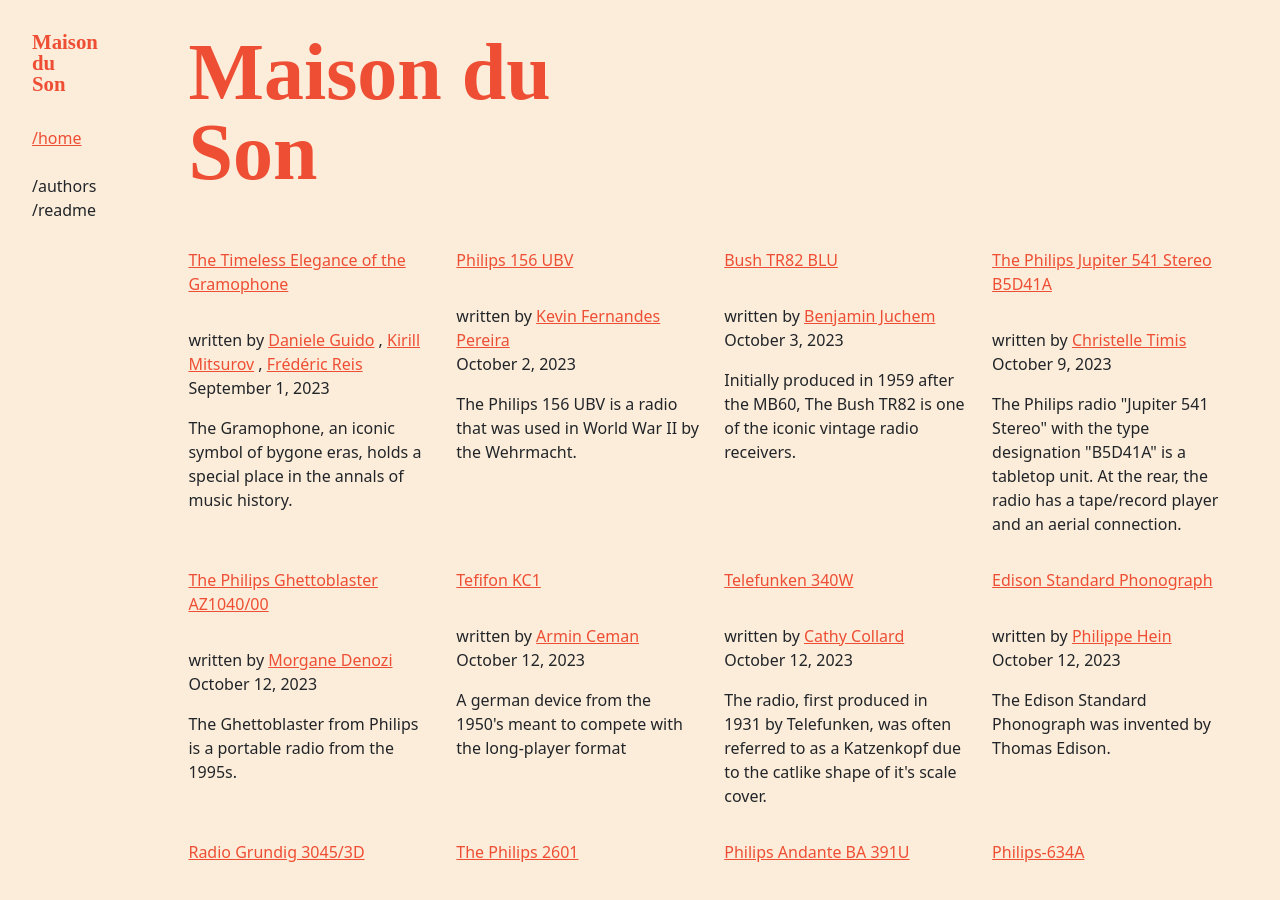
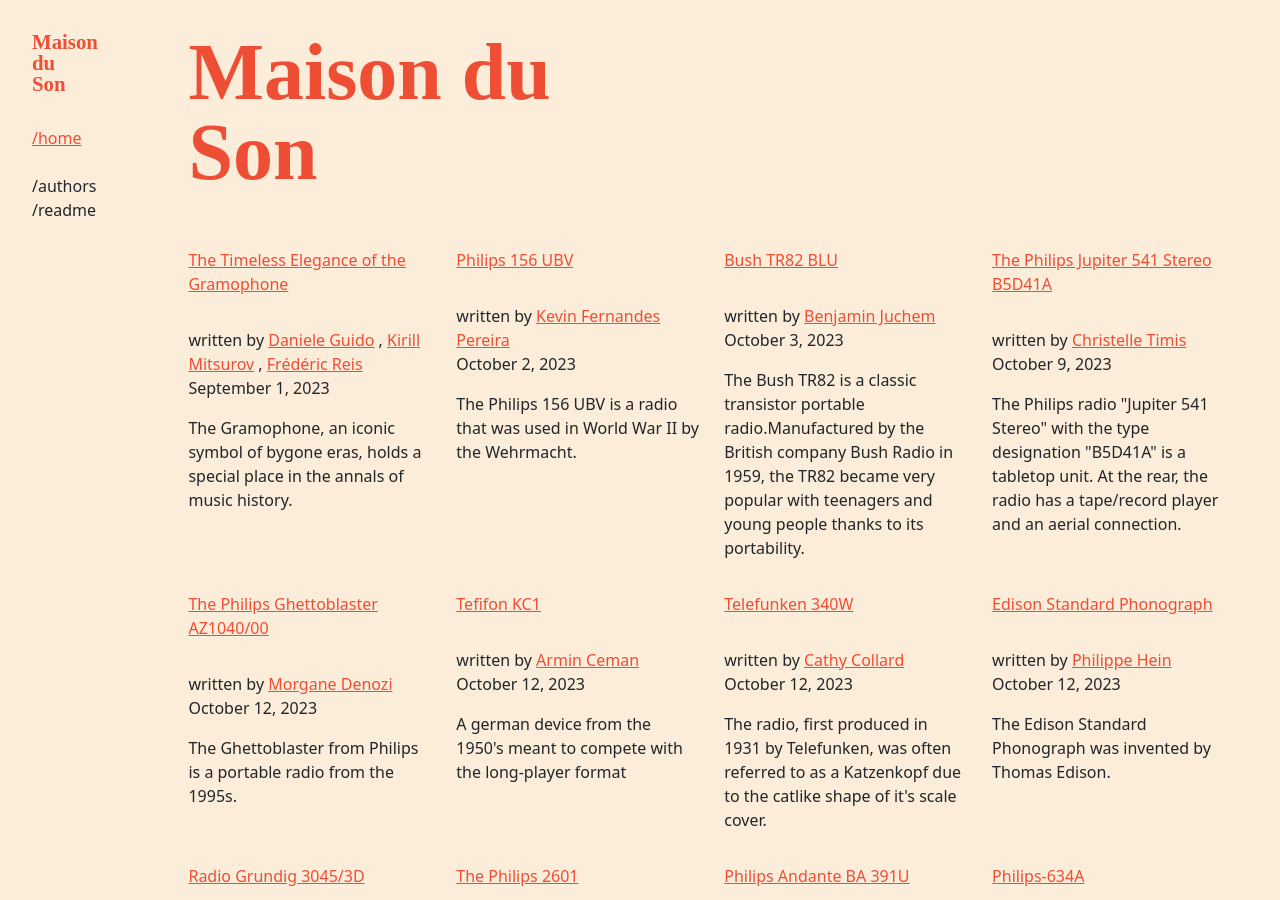
Before and after one commit to C2DH/maison-du-son, a Jekyll site: the page built from index.md, in a window 1280 px wide and 900 px high. Built offline with Jekyll 4.4.1, drawn with Linux system fonts in a browser that asks for light colours; some web fonts are replaced; some of the changed lines change nothing that is shown.

Commit message:
Update Bush TR82 BLU.md

```diff
--- a/_objects/Bush TR82 BLU.md
+++ b/_objects/Bush TR82 BLU.md
@@ -1,7 +1,30 @@
 ---
 title: Bush TR82 BLU
-abstract: "Initially produced in 1959 after the MB60, The Bush TR82 is one of the iconic vintage radio receivers."
+abstract: "The Bush TR82 is a classic transistor portable radio.Manufactured by the British company Bush Radio in 1959, the TR82 became very popular with teenagers and young people thanks to its portability."
 authors:
  - benjamin-juchem
 date: 2023-10-03
 ---
+
+object_date: 1959
+
+---
+
+## A look at the history
+
+Bush was a British consumer electronics company founded in the 30s. The company produced televisions and other electronic devices such as radios. In 1959, it launched the TR82 transistor radio, which proved a huge success. The fact that it was portable made it particularly appealing to teenagers. The design was created in 1954 by Ogle Design, a company based in Hertfordshire, and quickly became synonymous with the transistor radios of the early 60s. This model features a wooden cabinet, a rounded front panel and a unique speaker grille. Beyond its visual appeal, the TR82 was recognised for its durability and reliability.
+
+## The BUSH TR82 BLU : A vintage radio with modern features
+
+With the immense popularity of the TR82, particularly among young people, The TR82 series of Bush radios have become a design classic. They decided then set about producing modern reproductions of the TR82 several years after its release, such as the TR82 BLU. This special edition, released in 2002 to mark the 45th anniversary of the reign of Queen Elizabeth II, adopts the classic aesthetic of the TR82 model with modern features. By introducing Bluetooth connectivity, it allowed users to stream music wirelessly from their modern devices, creating a harmonious bridge between the past and the present.
+
+## Video example
+
+<div style="padding:88.31% 0 0 0;position:relative;background:black"><iframe src="https://player.vimeo.com/video/853299729?h=88d15b5832&amp;badge=0&amp;autopause=0&amp;player_id=0&amp;app_id=58479" frameborder="0" allow="autoplay; fullscreen; picture-in-picture" style="position:absolute;top:0;left:0;width:100%;height:100%;" title="DigitalLandscape - test - Aug 10 2023"></iframe></div><script src="https://player.vimeo.com/api/player.js"></script>
+
+## Picture example
+
+<a title="Unknown photographer, Public domain, via Wikimedia Commons" href="https://commons.wikimedia.org/wiki/File:1920s_street_gramophone_player.jpg"><img width="512" alt="1920s street gramophone player" src="https://upload.wikimedia.org/wikipedia/commons/thumb/0/01/1920s_street_gramophone_player.jpg/512px-1920s_street_gramophone_player.jpg"></a>---
+
+
+s.a., ‘A brief history of the home workout’, _Radio 4 in Four_, s.d., [Link](https://www.bbc.co.uk/programmes/articles/XZ8mBqwtmY18Xj62W5rG2V/a-brief-history-of-the-home-workout#:~:text=Radio%20broadcast%20home%20workouts%20first,promote%20fitness%20and%20weight%20loss).
```
